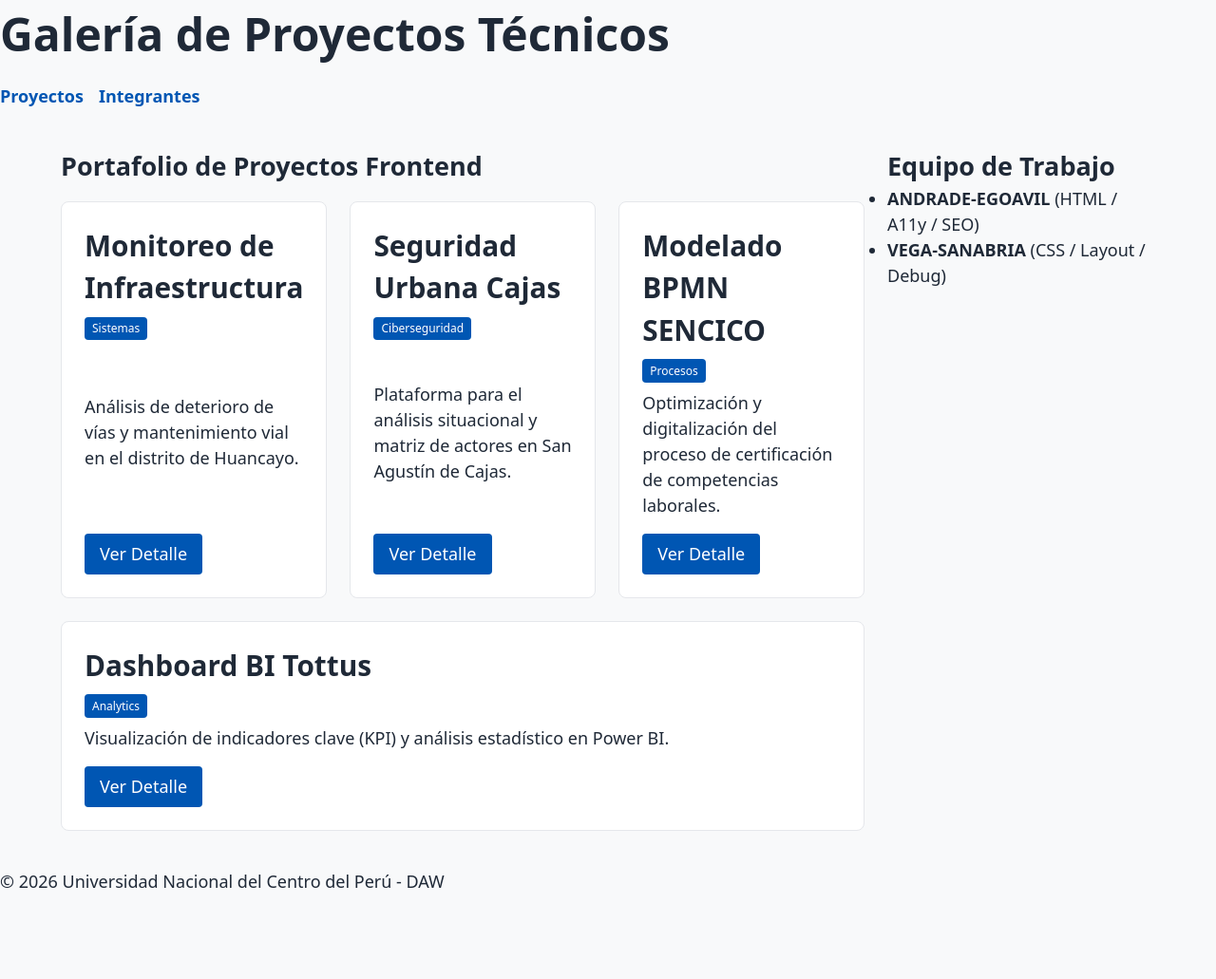
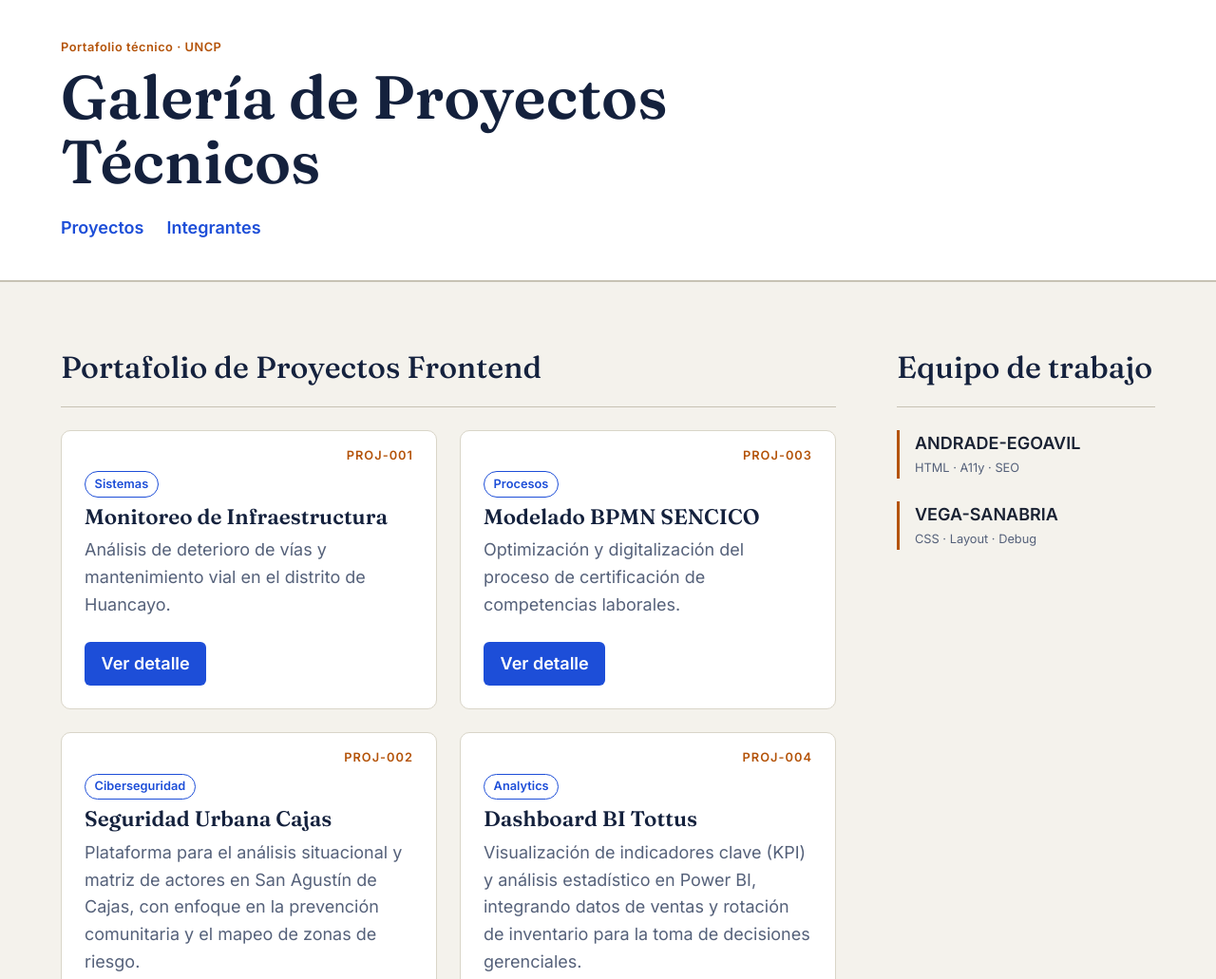
Before and after one commit to MauricioP567/Galeria-proyecto-Semana02, a plain HTML site: page galeria-semana02/index.html in a window 1280 px wide. Shown: the top 1031 px of the page at 95% size. Before the commit the page ends 942 px from the top, so only its background shows below. Drawn offline with Linux system fonts and the light colour scheme.

Commit message:
Actualización y bitácora

```diff
--- a/galeria-semana02/index.html
+++ b/galeria-semana02/index.html
@@ -9,13 +9,21 @@
     />
     <meta name="robots" content="index, follow" />
     <title>Galería de Proyectos | ANDRADE - VEGA</title>
+    <link rel="preconnect" href="https://fonts.googleapis.com" />
+    <link rel="preconnect" href="https://fonts.gstatic.com" crossorigin />
+    <link
+      href="https://fonts.googleapis.com/css2?family=Fraunces:opsz,wght@9..144,500;9..144,600&family=Inter:wght@400;500;600&display=swap"
+      rel="stylesheet"
+    />
     <link rel="stylesheet" href="styles.css" />
   </head>
   <body>
-    <!-- Skip-link para navegabilidad por teclado -->
+    <!-- Skip-link visible al foco para navegabilidad por teclado -->
     <a href="#main-content" class="skip-link">Saltar al contenido principal</a>
 
     <header class="header-area">
+      <div class="header-inner">
+        <p class="header-kicker">Portafolio técnico · UNCP</p>
         <h1>Galería de Proyectos Técnicos</h1>
         <nav role="navigation" aria-label="Navegación principal">
           <ul class="nav-list">
@@ -23,6 +31,7 @@
             <li><a href="#nosotros">Integrantes</a></li>
           </ul>
         </nav>
+      </div>
     </header>
 
     <main id="main-content" class="main-layout">
@@ -36,9 +45,10 @@
         <div class="cards-grid">
           <!-- Tarjeta 1 -->
           <article class="card" data-category="web" data-xml-id="PROJ-001">
+            <p class="card-index" aria-hidden="true">PROJ-001</p>
             <header class="card-header">
+              <span class="badge">Sistemas</span>
               <h3>Monitoreo de Infraestructura</h3>
-              <span class="badge">Sistemas</span>
             </header>
             <div class="card-body">
               <p>
@@ -51,21 +61,23 @@
                 href="#"
                 class="btn"
                 aria-label="Ver detalles sobre Monitoreo de Infraestructura"
-                >Ver Detalle</a
+                >Ver detalle</a
               >
             </footer>
           </article>
 
           <!-- Tarjeta 2 -->
           <article class="card" data-category="security" data-xml-id="PROJ-002">
+            <p class="card-index" aria-hidden="true">PROJ-002</p>
             <header class="card-header">
+              <span class="badge">Ciberseguridad</span>
               <h3>Seguridad Urbana Cajas</h3>
-              <span class="badge">Ciberseguridad</span>
             </header>
             <div class="card-body">
               <p>
                 Plataforma para el análisis situacional y matriz de actores en
-                San Agustín de Cajas.
+                San Agustín de Cajas, con enfoque en la prevención comunitaria y
+                el mapeo de zonas de riesgo.
               </p>
             </div>
             <footer class="card-footer">
@@ -73,16 +85,17 @@
                 href="#"
                 class="btn"
                 aria-label="Ver detalles sobre Seguridad Urbana Cajas"
-                >Ver Detalle</a
+                >Ver detalle</a
               >
             </footer>
           </article>
 
           <!-- Tarjeta 3 -->
           <article class="card" data-category="bpm" data-xml-id="PROJ-003">
+            <p class="card-index" aria-hidden="true">PROJ-003</p>
             <header class="card-header">
+              <span class="badge">Procesos</span>
               <h3>Modelado BPMN SENCICO</h3>
-              <span class="badge">Procesos</span>
             </header>
             <div class="card-body">
               <p>
@@ -95,21 +108,23 @@
                 href="#"
                 class="btn"
                 aria-label="Ver detalles sobre Modelado BPMN SENCICO"
-                >Ver Detalle</a
+                >Ver detalle</a
               >
             </footer>
           </article>
 
           <!-- Tarjeta 4 -->
           <article class="card" data-category="bi" data-xml-id="PROJ-004">
+            <p class="card-index" aria-hidden="true">PROJ-004</p>
             <header class="card-header">
+              <span class="badge">Analytics</span>
               <h3>Dashboard BI Tottus</h3>
-              <span class="badge">Analytics</span>
             </header>
             <div class="card-body">
               <p>
                 Visualización de indicadores clave (KPI) y análisis estadístico
-                en Power BI.
+                en Power BI, integrando datos de ventas y rotación de inventario
+                para la toma de decisiones gerenciales.
               </p>
             </div>
             <footer class="card-footer">
@@ -117,7 +132,7 @@
                 href="#"
                 class="btn"
                 aria-label="Ver detalles sobre Dashboard BI Tottus"
-                >Ver Detalle</a
+                >Ver detalle</a
               >
             </footer>
           </article>
@@ -129,16 +144,22 @@
         id="nosotros"
         aria-label="Información del grupo"
       >
-        <h2>Equipo de Trabajo</h2>
-        <ul>
-          <li><strong>ANDRADE-EGOAVIL</strong> (HTML / A11y / SEO)</li>
-          <li><strong>VEGA-SANABRIA</strong> (CSS / Layout / Debug)</li>
+        <h2>Equipo de trabajo</h2>
+        <ul class="team-list">
+          <li>
+            <span class="team-name">ANDRADE-EGOAVIL</span>
+            <span class="team-role">HTML · A11y · SEO</span>
+          </li>
+          <li>
+            <span class="team-name">VEGA-SANABRIA</span>
+            <span class="team-role">CSS · Layout · Debug</span>
+          </li>
         </ul>
       </aside>
     </main>
 
     <footer class="footer-area">
-      <p>&copy; 2026 Universidad Nacional del Centro del Perú - DAW</p>
+      <p>&copy; 2026 Universidad Nacional del Centro del Perú — DAW</p>
     </footer>
   </body>
 </html>
--- a/galeria-semana02/styles.css
+++ b/galeria-semana02/styles.css
@@ -1,30 +1,45 @@
 :root {
-  --bg-primary: #f8f9fa;
+  /* Paleta "blueprint / tinta técnica" */
+  --bg-primary: #f4f2ec; /* papel cálido tenue */
   --bg-surface: #ffffff;
-  --text-main: #1f2937;
-  --text-muted: #4b5563;
-  --primary-color: #0056b3; /* Cumple contraste WCAG AA (>4.5:1) */
-  --primary-hover: #003d82;
-  --border-color: #e5e7eb;
+  --ink: #14213d; /* azul tinta profundo, casi negro */
+  --text-main: #1a2233;
+  --text-muted: #55617a;
+  --primary-color: #1d4ed8; /* azul plano técnico, contraste AA */
+  --primary-hover: #14329c;
+  --accent: #b45309; /* ámbar de anotación, para el índice */
+  --border-color: #d9d5c8;
+  --hairline: #c7c2b4;
 
   --space-base: 1rem;
+  --space-sm: calc(var(--space-base) * 0.5);
   --space-md: calc(var(--space-base) * 1.5);
   --space-lg: calc(var(--space-base) * 2.5);
+  --space-xl: calc(var(--space-base) * 4);
 
-  --font-title: clamp(1.75rem, 1rem + 2.5vw, 3rem);
-  --font-subtitle: clamp(1.25rem, 0.9rem + 1.2vw, 2rem);
-  --font-body: clamp(1rem, 0.95rem + 0.25vw, 1.125rem);
+  --font-display: "Fraunces", Georgia, serif;
+  --font-body: "Inter", system-ui, -apple-system, sans-serif;
+
+  --fs-title: clamp(2.25rem, 1.2rem + 4vw, 4rem);
+  --fs-subtitle: clamp(1.35rem, 1rem + 1.4vw, 2rem);
+  --fs-body: clamp(1rem, 0.95rem + 0.25vw, 1.125rem);
+  --fs-small: 0.8rem;
+
+  --radius: 10px;
 }
 
 @media (prefers-color-scheme: dark) {
   :root {
-    --bg-primary: #111827;
-    --bg-surface: #1f2937;
-    --text-main: #f9fafb;
-    --text-muted: #d1d5db;
-    --primary-color: #60a5fa;
-    --primary-hover: #93c5fd;
-    --border-color: #374151;
+    --bg-primary: #0e131f;
+    --bg-surface: #171f30;
+    --ink: #eef2ff;
+    --text-main: #e8ecf5;
+    --text-muted: #a6b0c7;
+    --primary-color: #7aa2ff;
+    --primary-hover: #a8c3ff;
+    --accent: #f4b06a;
+    --border-color: #2a3448;
+    --hairline: #2a3448;
   }
 }
 
@@ -39,17 +54,22 @@
 body {
   background-color: var(--bg-primary);
   color: var(--text-main);
-  font-family:
-    system-ui,
-    -apple-system,
-    sans-serif;
-  font-size: var(--font-body);
-  line-height: 1.5;
+  font-family: var(--font-body);
+  font-size: var(--fs-body);
+  line-height: 1.6;
   transition:
-    background-color 0.3s ease,
-    color 0.3s ease;
+    background-color 0.4s ease,
+    color 0.4s ease;
 }
 
+@media (prefers-reduced-motion: reduce) {
+  * {
+    transition: none !important;
+    animation: none !important;
+  }
+}
+
+/* ===== Accesibilidad ===== */
 .skip-link {
   position: absolute;
   top: -100px;
@@ -60,6 +80,7 @@ body {
   z-index: 100;
   text-decoration: none;
   border-radius: 4px;
+  transition: top 0.2s ease;
 }
 
 .skip-link:focus {
@@ -69,40 +90,46 @@ body {
 a:focus-visible,
 button:focus-visible {
   outline: 3px solid var(--primary-color);
-  outline-offset: 2px;
+  outline-offset: 3px;
 }
 
-.main-layout {
-  display: grid;
-  grid-template-columns: 1fr;
-  grid-template-areas:
-    "header"
-    "main"
-    "sidebar"
-    "footer";
-  gap: var(--space-md);
+/* ===== HEADER ===== */
+.header-area {
+  border-block-end: 1px solid var(--hairline);
+  background:
+    linear-gradient(transparent 0 calc(100% - 1px), var(--hairline) 0),
+    var(--bg-surface);
+}
+
+.header-inner {
+  max-width: 75rem;
+  margin-inline: auto;
   padding-inline: var(--space-md);
   padding-block: var(--space-lg);
-  max-width: 1200px;
-  margin-inline: auto;
 }
 
-@media (min-width: 768px) {
-  .main-layout {
-    grid-template-columns: 3fr 1fr;
-    grid-template-areas: "main sidebar";
-  }
+.header-kicker {
+  font-size: var(--fs-small);
+  letter-spacing: 0.04em;
+  color: var(--accent);
+  font-weight: 600;
+  margin-block-end: var(--space-sm);
 }
 
 .header-area h1 {
-  font-size: var(--font-title);
-  margin-block-end: var(--space-base);
+  font-family: var(--font-display);
+  font-weight: 600;
+  font-size: var(--fs-title);
+  line-height: 1.05;
+  color: var(--ink);
+  max-width: 20ch;
+  margin-block-end: var(--space-md);
 }
 
 .nav-list {
   display: flex;
   flex-wrap: wrap;
-  gap: var(--space-base);
+  gap: var(--space-md);
   list-style: none;
 }
 
@@ -110,68 +137,182 @@ button:focus-visible {
   color: var(--primary-color);
   text-decoration: none;
   font-weight: 600;
+  padding-block: 0.15rem;
+  border-block-end: 2px solid transparent;
+  transition: border-color 0.2s ease;
+}
+
+.nav-list a:hover {
+  border-block-end-color: var(--primary-color);
+}
+
+/* ===== LAYOUT GENERAL: CSS GRID ===== */
+.main-layout {
+  display: grid;
+  grid-template-columns: 1fr;
+  grid-template-areas:
+    "main"
+    "sidebar";
+  gap: var(--space-xl);
+  max-width: 75rem;
+  margin-inline: auto;
+  padding-inline: var(--space-md);
+  padding-block: var(--space-xl);
+}
+
+@media (min-width: 56.25rem) {
+  .main-layout {
+    grid-template-columns: minmax(0, 3fr) minmax(0, 1fr);
+    grid-template-areas: "main sidebar";
+    gap: var(--space-xl);
+  }
 }
 
 .projects-section {
-  container-type: inline-size;
-  container-name: gallery;
+  grid-area: main;
 }
 
+.sidebar-area {
+  grid-area: sidebar;
+}
+
+#section-title {
+  font-family: var(--font-display);
+  font-weight: 500;
+  font-size: var(--fs-subtitle);
+  color: var(--ink);
+  padding-block-end: var(--space-base);
+  border-block-end: 1px solid var(--hairline);
+  margin-block-end: var(--space-md);
+}
+
+/* ===== GALERÍA MASONRY SIN JS (CSS multicolumnas) ===== */
 .cards-grid {
-  display: flex;
-  flex-wrap: wrap;
-  gap: var(--space-md);
-  margin-block-start: var(--space-base);
+  columns: 1;
+  column-gap: var(--space-md);
+}
+
+@media (min-width: 37.5rem) {
+  .cards-grid {
+    columns: 2;
+  }
 }
 
 .card {
+  position: relative;
   background-color: var(--bg-surface);
   border: 1px solid var(--border-color);
-  border-radius: 8px;
+  border-radius: var(--radius);
   padding: var(--space-md);
-  flex: 1 1 100%;
-  display: flex;
-  flex-direction: column;
-  justify-content: space-between;
+  padding-block-start: var(--space-lg);
+  margin-block-end: var(--space-md);
+  break-inside: avoid;
+  transition:
+    transform 0.25s ease,
+    box-shadow 0.25s ease,
+    border-color 0.25s ease;
 }
 
-@media (min-width: 600px) {
-  .card {
-    flex: 1 1 calc(50% - var(--space-md));
-  }
+/* Sello técnico: el índice del proyecto arriba a la derecha */
+.card-index {
+  position: absolute;
+  top: var(--space-base);
+  right: var(--space-md);
+  font-size: var(--fs-small);
+  letter-spacing: 0.08em;
+  color: var(--accent);
+  font-weight: 600;
 }
 
-@container gallery (min-width: 700px) {
-  .card {
-    flex: 1 1 calc(33.333% - var(--space-md));
-  }
-}
-
-.card-header h3 {
-  font-size: var(--font-subtitle);
+.card:hover {
+  transform: translateY(-4px);
+  border-color: var(--primary-color);
+  box-shadow: 0 12px 28px -12px rgba(20, 33, 61, 0.35);
 }
 
 .badge {
   display: inline-block;
-  background-color: var(--primary-color);
-  color: #ffffff;
-  font-size: 0.75rem;
-  padding: 0.2rem 0.5rem;
-  border-radius: 4px;
-  margin-block: 0.5rem;
+  background: transparent;
+  color: var(--primary-color);
+  border: 1px solid var(--primary-color);
+  font-size: var(--fs-small);
+  font-weight: 600;
+  padding: 0.15rem 0.6rem;
+  border-radius: 999px;
+  margin-block-end: var(--space-sm);
+}
+
+.card-header h3 {
+  font-family: var(--font-display);
+  font-weight: 600;
+  font-size: 1.4rem;
+  line-height: 1.15;
+  color: var(--ink);
+}
+
+.card-body p {
+  color: var(--text-muted);
+  margin-block-start: var(--space-sm);
 }
 
 .btn {
-  display: inline-block;
+  display: inline-flex;
+  align-items: center;
   background-color: var(--primary-color);
   color: #ffffff;
-  padding: 0.5rem 1rem;
+  padding: 0.55rem 1.1rem;
   text-decoration: none;
-  border-radius: 4px;
-  margin-block-start: var(--space-base);
-  text-align: center;
+  border-radius: 6px;
+  font-weight: 600;
+  margin-block-start: var(--space-md);
+  transition: background-color 0.25s ease;
 }
 
 .btn:hover {
   background-color: var(--primary-hover);
 }
+
+/* ===== SIDEBAR ===== */
+.sidebar-area h2 {
+  font-family: var(--font-display);
+  font-weight: 500;
+  font-size: var(--fs-subtitle);
+  color: var(--ink);
+  padding-block-end: var(--space-base);
+  border-block-end: 1px solid var(--hairline);
+  margin-block-end: var(--space-md);
+}
+
+.team-list {
+  list-style: none;
+  display: flex;
+  flex-direction: column;
+  gap: var(--space-md);
+}
+
+.team-list li {
+  display: flex;
+  flex-direction: column;
+  gap: 0.1rem;
+  padding-inline-start: var(--space-base);
+  border-inline-start: 3px solid var(--accent);
+}
+
+.team-name {
+  font-weight: 600;
+  color: var(--text-main);
+}
+
+.team-role {
+  font-size: var(--fs-small);
+  color: var(--text-muted);
+}
+
+.footer-area {
+  text-align: center;
+  padding-block: var(--space-lg);
+  padding-inline: var(--space-md);
+  color: var(--text-muted);
+  font-size: var(--fs-small);
+  border-block-start: 1px solid var(--hairline);
+}
```
Also changed, not shown: 2 other files. Lines whose indentation alone changed are shown as unchanged.
